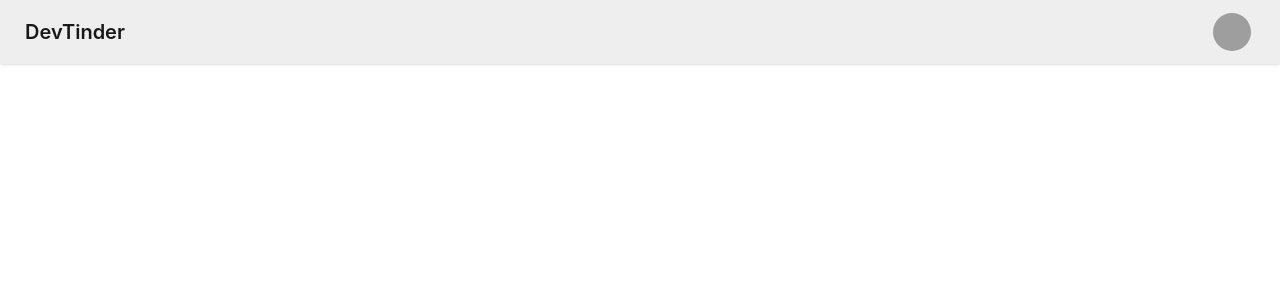
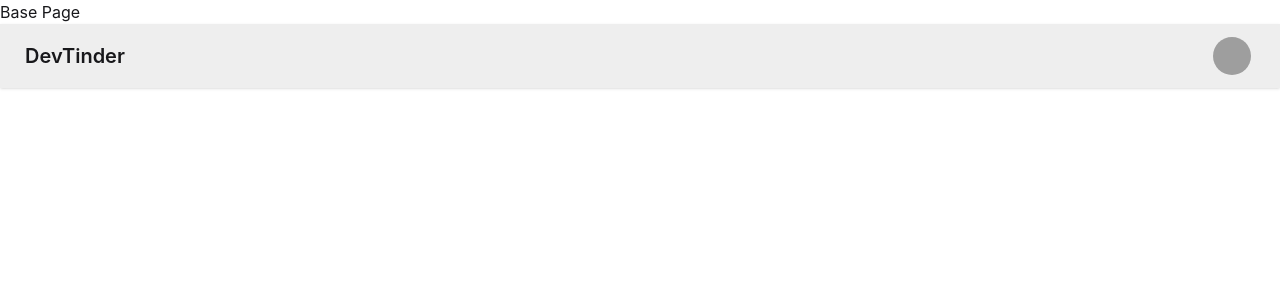
Before and after one commit to Jisukumarmishra/DevTinder-Web, a React (Vite) app: page / in a window 1280 px wide. Shown: the top 300 px of the page. Built offline with nearby package versions, Linux system fonts and the light colour scheme; grey boxes are pictures that could not be loaded.

Commit message:
Adding Diffrent Routes

```diff
--- a/src/App.jsx
+++ b/src/App.jsx
@@ -1,10 +1,16 @@
-import { BrowserRouter } from "react-router-dom"
+import { BrowserRouter, Route, Routes } from "react-router-dom"
 import NavBar from "./NavBar"
 
 function App() {
    return (
     <>
-    <BrowserRouter basename="/"></BrowserRouter>
+    <BrowserRouter basename="/">
+     <Routes>
+      <Route path="/" element={<div>Base Page</div>}/>
+      <Route path="/login" element={<div>LogIn Page</div>}/>
+      <Route path="/test" element={<div>Test Page</div>}/>
+     </Routes>
+    </BrowserRouter>
    <NavBar/>
     </>
   )
```
